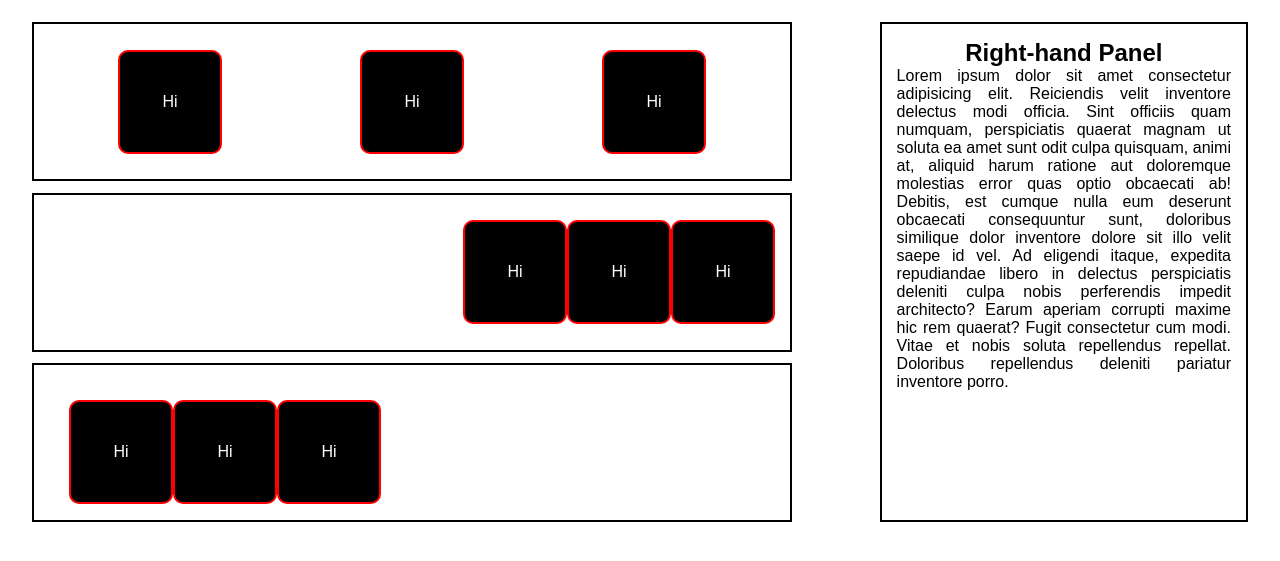
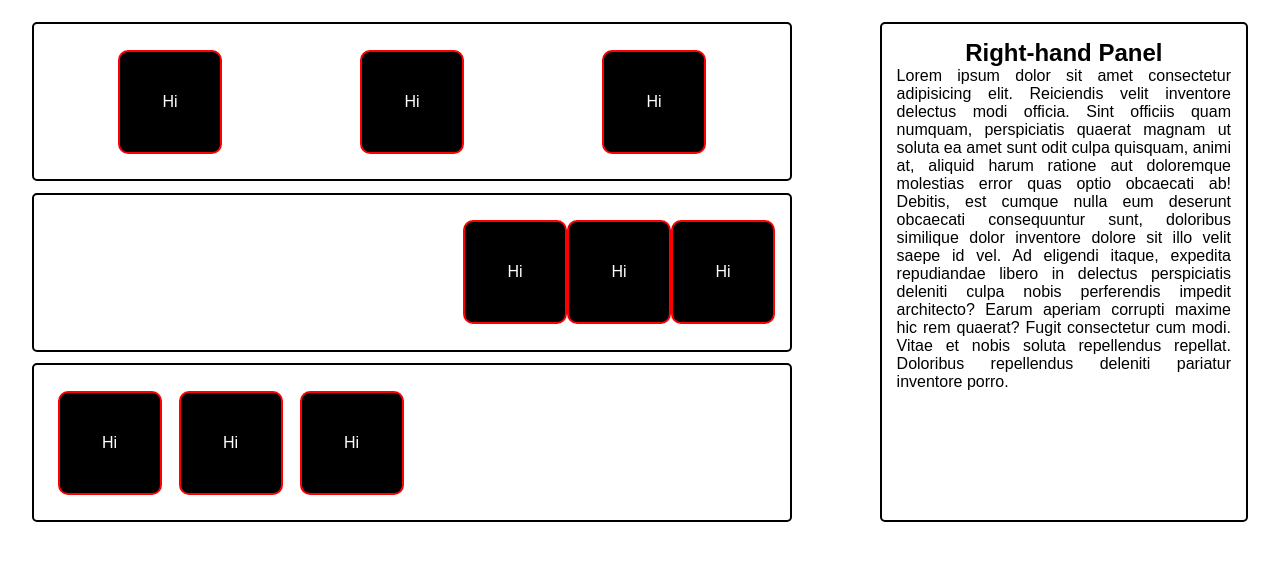
Before and after one commit to nmWolfe/flexbox_challenge_nology, a plain HTML site: page index.html in a window 1280 px wide. Shown: the part 53-614 px from the top of the page. Drawn offline with Linux system fonts and the light colour scheme.

Commit message:
Updated CSS

```diff
--- a/style.css
+++ b/style.css
@@ -68,6 +68,7 @@ h2 {
     border: solid black 2px;
     height: 25%;
     padding: 15px;
+    border-radius: 5px;
 }
 
 ul {
@@ -82,6 +83,7 @@ li {
     width: 27.5%;
     padding: 15px;
     border: solid black 2px;
+    border-radius: 5px;
 }
 
 p {
@@ -110,13 +112,14 @@ p {
 #boxes_2 {
     display: flex;
     justify-content: flex-end;
+    height: 100%;
     align-items: center;
-    height: 100%;
-
 }
 
 #boxes_3 {
     display: flex;
-    justify-content: flex-start;
-    padding: 20px;
+    width: 50%;
+    height: 100%;
+    justify-content: space-around;
+    align-items: center;
 }
```
